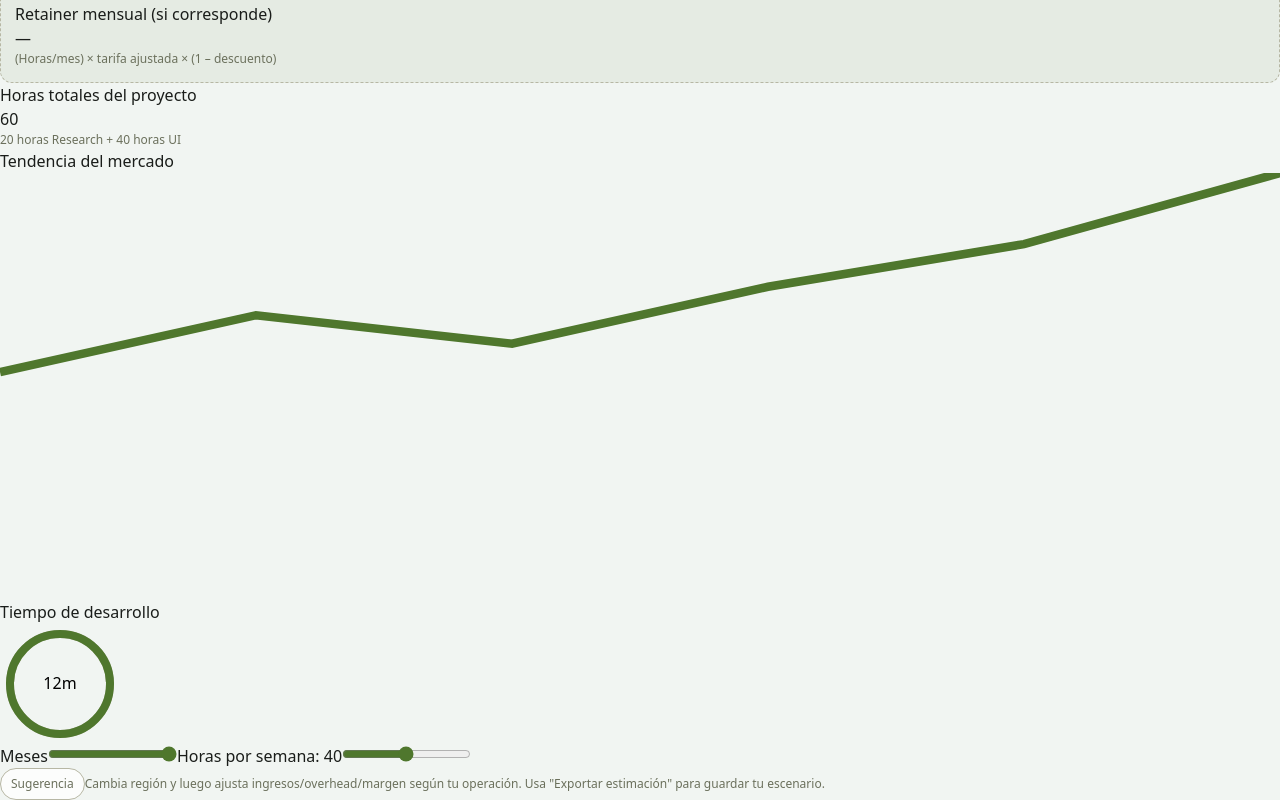
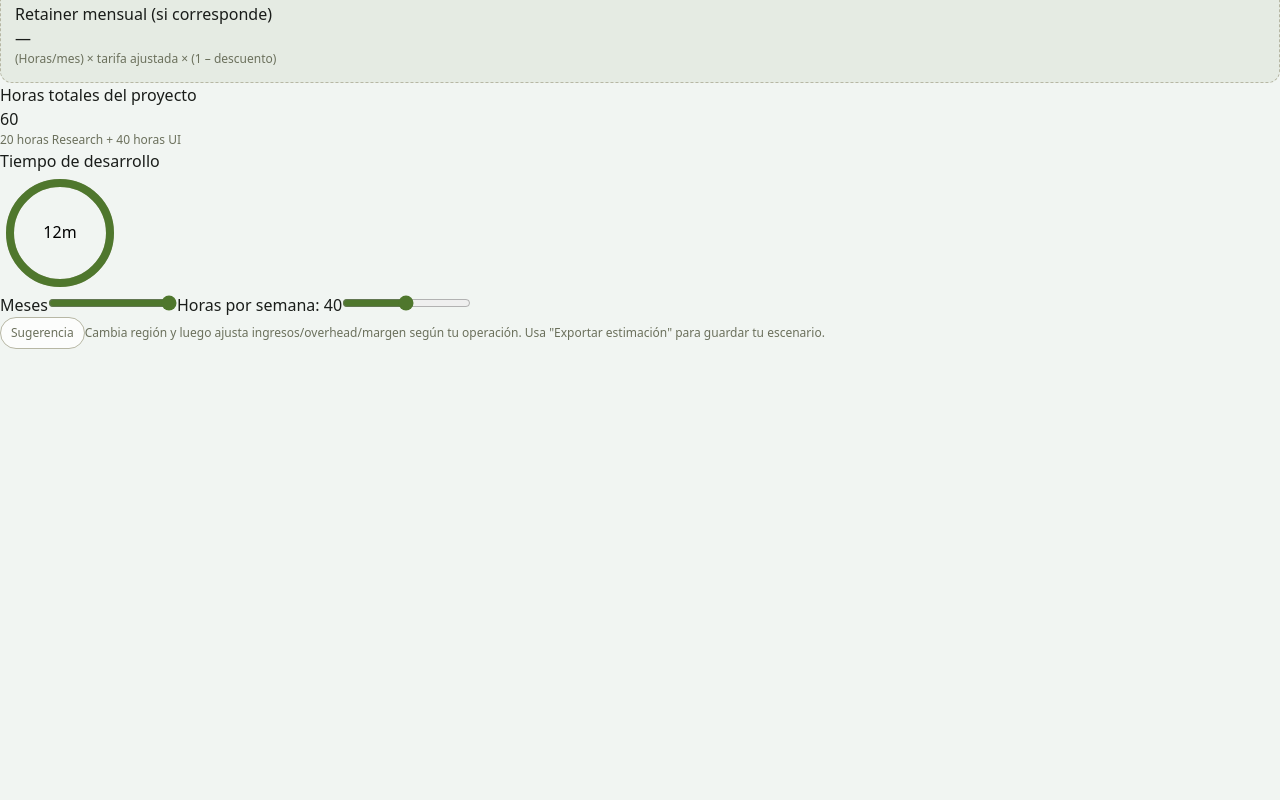
Before and after one commit to Davecelot/calculator-per-hour, a React (Vite) app: page / in a window 1280 px wide. Shown: the part 2113-2913 px from the top of the page. After the commit the page ends 2462 px from the top, so only its background shows below. Built offline with nearby package versions, Linux system fonts and the light colour scheme.

Commit message:
remove market trends graph and streamline layout

```diff
--- a/src/App.jsx
+++ b/src/App.jsx
@@ -8,7 +8,6 @@ import AccessibleSelect from './components/AccessibleSelect';
 import ThemeToggle from './components/ThemeToggle';
 import { Button } from './components/ui/button';
 import { Card } from './components/ui/card';
-import MarketTrends from './components/MarketTrends';
 import DevelopmentTimePanel from './components/DevelopmentTimePanel';
 
 // Import hooks
@@ -291,7 +290,7 @@ export default function App() {
       <div className="flex-grow p-4">
         <div className="grid gap-4 md:grid-cols-2 lg:grid-cols-3">
           {/* Left: Form */}
-          <section>
+          <section className="md:col-span-1 lg:col-span-2">
             <Card>
               <div className="grid grid-cols-12 gap-3">
               {/* Region and currency selectors */}
@@ -502,7 +501,7 @@ export default function App() {
         </section>
 
         {/* Right: Results */}
-        <aside className="w-full md:w-5/12">
+        <aside className="md:col-span-1">
           <Card className="md:sticky md:top-4">
             <div className="grid grid-cols-12 gap-3">
               <div className="col-span-12">
@@ -630,8 +629,7 @@ export default function App() {
             </div>
           </Card>
         </aside>
-        <div className="flex flex-col gap-4">
-          <MarketTrends />
+        <div className="md:col-span-2 lg:col-span-1 lg:col-start-3">
           <DevelopmentTimePanel
             weeks={weeks}
             setWeeks={setWeeks}
--- a/src/components/MarketTrends.jsx
+++ /dev/null
@@ -1,25 +0,0 @@
-import React from 'react';
-import { Card } from './ui/card';
-
-export default function MarketTrends() {
-  const data = [80, 100, 90, 110, 125, 150];
-  const width = 300;
-  const height = 100;
-  const max = Math.max(...data);
-  const path = data
-    .map((d, i) => {
-      const x = (i / (data.length - 1)) * width;
-      const y = height - (d / max) * height;
-      return `${i === 0 ? 'M' : 'L'}${x},${y}`;
-    })
-    .join(' ');
-
-  return (
-    <Card>
-      <h2 className="text-lg font-bold mb-3">Tendencia del mercado</h2>
-      <svg viewBox={`0 0 ${width} ${height}`} className="w-full h-24">
-        <path d={path} fill="none" stroke="var(--brand)" strokeWidth="2" />
-      </svg>
-    </Card>
-  );
-}
```
